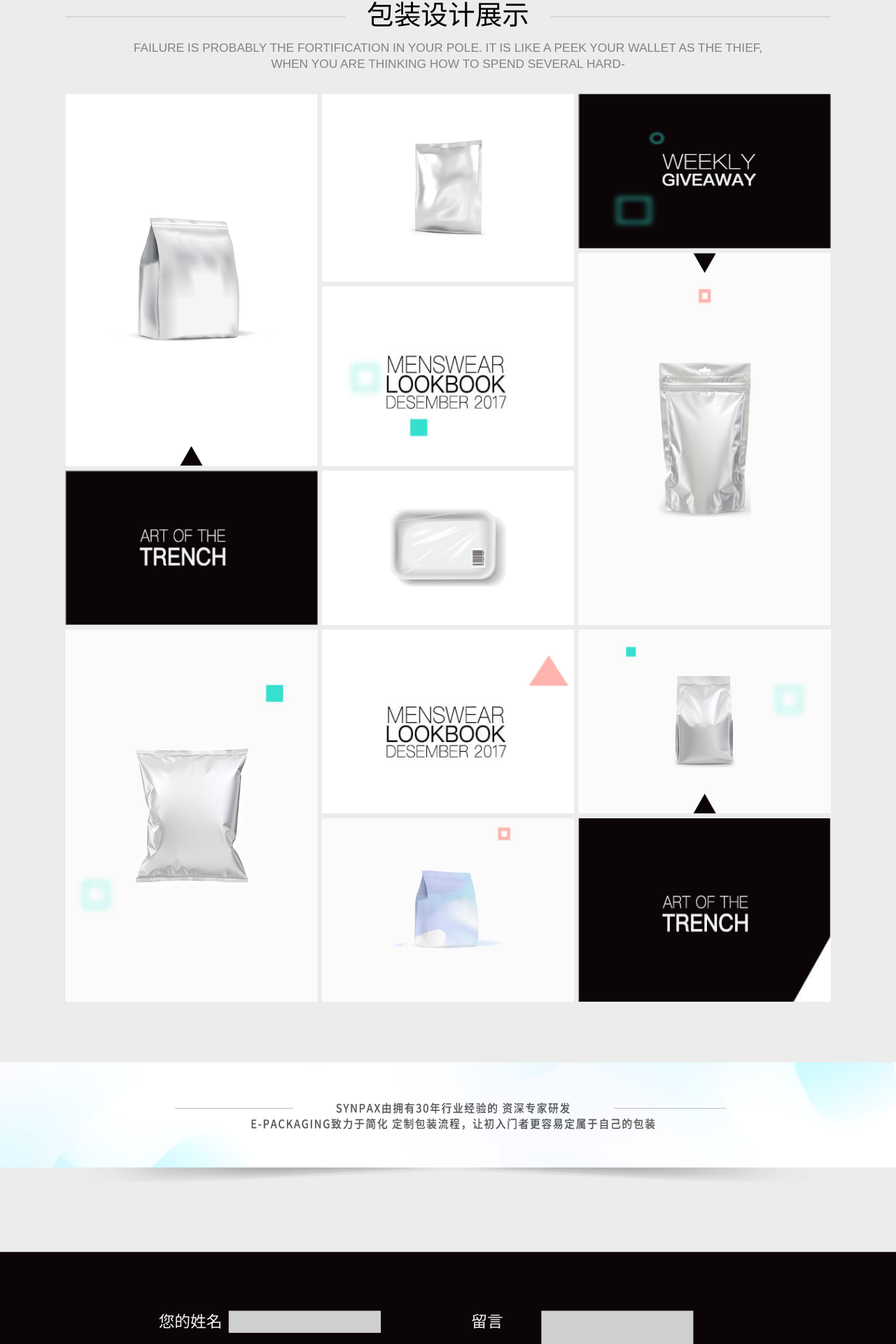
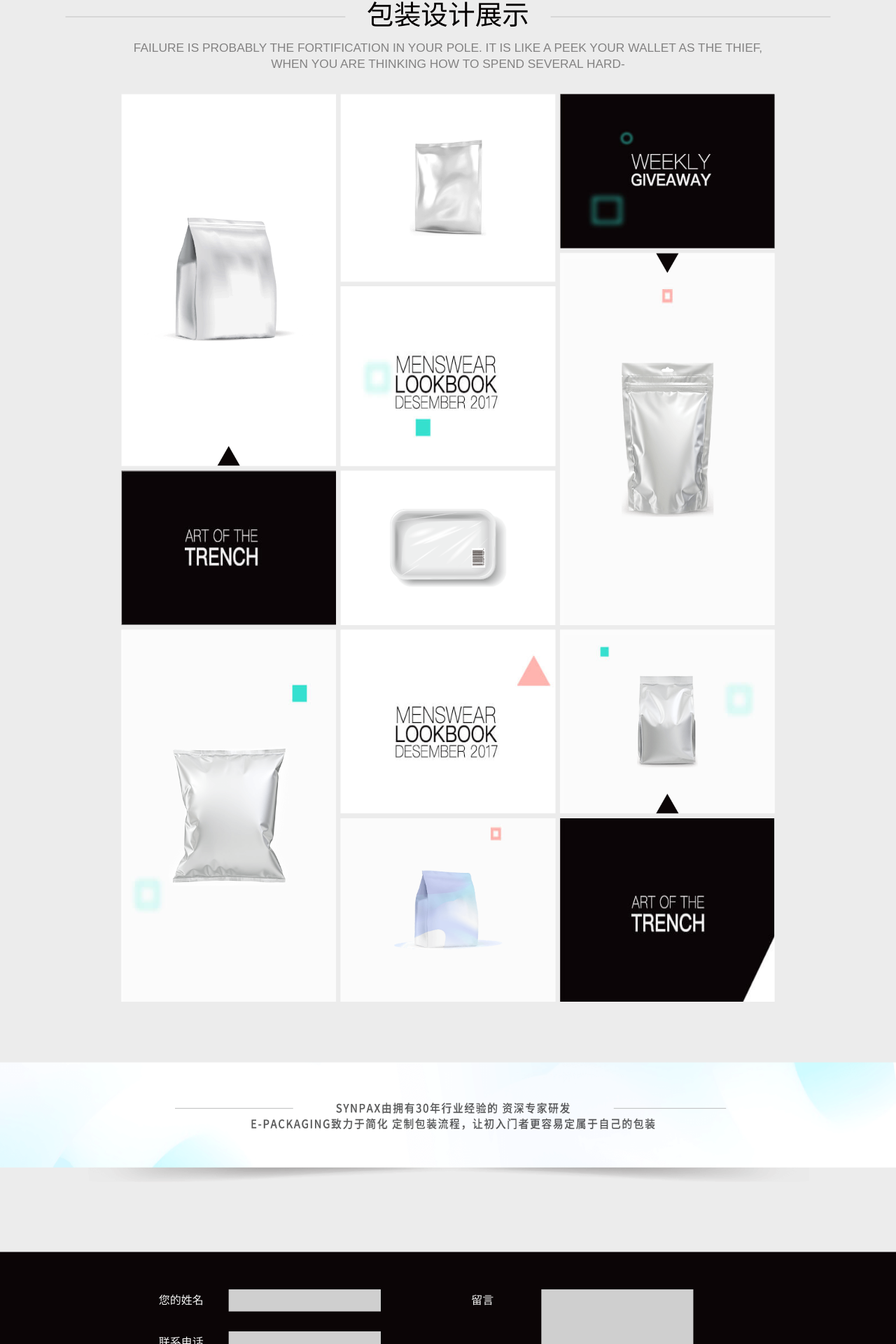
Before and after one commit to gongzhirong/synpax-view, a Vue app: page /configureBags#/home in a window 1280 px wide. Shown: the part 1299-3219 px from the top of the page at 70% size. Built offline with nearby package versions, Linux system fonts and the light colour scheme.

Commit message:
页面调整

```diff
--- a/src/assets/css/common.less
+++ b/src/assets/css/common.less
@@ -81,7 +81,7 @@ body{
 }
 .footer_contact{
 	width: 100%;
-	height: 416px;
+	height: 370px;
 	background-color: #0b0506;
 	position: relative;
 }
@@ -106,7 +106,7 @@ body{
 	height: 48px;
 	line-height: 48px;
 	color: #f4f4f3;
-	font-size: 34px;
+	font-size: 24px;
 }
 .contact_right{
 	float: right;
@@ -119,15 +119,15 @@ body{
 	border: none;
 }
 .contact_name{
-	top: 126px;
+	top: 80px;
 	left: 340px;
 }
 .contact_tel{
-	top: 217px;
+	top: 170px;
 	left: 340px;
 }
 .contact_txt{
-	top: 126px;
+	top: 80px;
 	left: 1010px;
 }
 .contact_textarea{
--- a/src/components/selectComponent.vue
+++ b/src/components/selectComponent.vue
@@ -1,6 +1,6 @@
 <template>
   <div class="selectComponent">
-    <div class="currentSelectOption">{{current.label}}</div>
+    <div class="currentSelectOption">{{current.label || '&nbsp;'}}</div>
     <div class="buttonBox" @click="open = !open">
       <span class="triangle"></span>
     </div>
--- a/src/main.js
+++ b/src/main.js
@@ -4,6 +4,30 @@ import router from './router'
 import store from './store'
 
 Vue.config.productionTip = false
+Vue.prototype.$Message = (param) => {
+  let option = {
+    content: '',
+    time: 3000
+  }
+  let paramType = typeof param
+  if (paramType === 'object' && param !== null) {
+    option = Object.assign(option, param)
+  } else {
+    option.content = param
+  }
+  let alertElement = document.createElement('div')
+  alertElement.id = 'message'
+  alertElement.style = 'position: fixed;top: 20px;width: 200px;color: #fffdfd;display: block;background: rgba(218, 23, 23, 0.54);padding: 8px 18px;left: 50%;margin-left: -100px;border-radius: 8px;'
+  let alertElementContent = document.createElement('div')
+  alertElementContent.innerHTML = option.content || '测试toast样式'
+  alertElementContent.className = 'messageContent'
+  alertElement.appendChild(alertElementContent)
+  document.getElementsByTagName('body')[0].appendChild(alertElement)
+  setTimeout(function () {
+    alertElement.remove()
+    alertElement = null
+  }, option.time)
+}
 
 new Vue({
   router,
--- a/src/views/Home.vue
+++ b/src/views/Home.vue
@@ -282,7 +282,8 @@ export default {
       position: relative;
   }
     .detail_wrap {
-        width: 1640px;
+        width: 1400px;
+        margin: 0 auto;
         margin-top: 48px;
         overflow: hidden;
     }
@@ -313,14 +314,14 @@ export default {
     }
 
     .detai_type_1 {
-        width: 540px;
+        width: 460px;
         /*height: 1148px;*/
         float: left;
         margin-right: 10px;
     }
 
     .type_1_1 {
-        width: 540px;
+        width: 460px;
         height: 797px;
         margin-bottom: 10px;
         position: relative;
@@ -328,7 +329,7 @@ export default {
     }
 
     .type_1_2 {
-        width: 540px;
+        width: 460px;
         height: 331px;
         margin-bottom: 10px;
         position: relative;
@@ -337,7 +338,7 @@ export default {
     }
 
     .type_1_3 {
-        width: 540px;
+        width: 460px;
         height: 797px;
         margin-bottom: 10px;
         position: relative;
@@ -360,14 +361,14 @@ export default {
     }
 
     .detai_type_2 {
-        width: 540px;
+        width: 460px;
         /*height: 1148px;*/
         float: left;
         margin-right: 10px;
     }
 
     .type_2_1 {
-        width: 540px;
+        width: 460px;
         height: 402px;
         margin-bottom: 10px;
         position: relative;
@@ -375,7 +376,7 @@ export default {
     }
 
     .type_2_2 {
-        width: 540px;
+        width: 460px;
         height: 385px;
         margin-bottom: 10px;
         position: relative;
@@ -424,7 +425,7 @@ export default {
     }
 
     .type_2_3 {
-        width: 540px;
+        width: 460px;
         height: 331px;
         margin-bottom: 10px;
         position: relative;
@@ -432,7 +433,7 @@ export default {
     }
 
     .type_2_4 {
-        width: 540px;
+        width: 460px;
         height: 393px;
         margin-bottom: 11px;
         position: relative;
@@ -441,7 +442,7 @@ export default {
     }
 
     .type_2_5 {
-        width: 540px;
+        width: 460px;
         height: 393px;
         margin-bottom: 10px;
         position: relative;
@@ -453,13 +454,13 @@ export default {
     }
 
     .detai_type_3 {
-        width: 540px;
+        width: 460px;
         /*height: 1148px;*/
         float: left;
     }
 
     .type_3_1 {
-        width: 540px;
+        width: 460px;
         height: 331px;
         margin-bottom: 10px;
         position: relative;
@@ -468,7 +469,7 @@ export default {
     }
 
     .type_3_2 {
-        width: 540px;
+        width: 460px;
         height: 797px;
         margin-bottom: 10px;
         position: relative;
@@ -479,7 +480,7 @@ export default {
     }
 
     .type_3_3 {
-        width: 540px;
+        width: 460px;
         height: 393px;
         margin-bottom: 11px;
         position: relative;
@@ -491,7 +492,7 @@ export default {
     }
 
     .type_3_4 {
-        width: 540px;
+        width: 460px;
         height: 393px;
         margin-bottom: 10px;
         position: relative;
--- a/src/views/configureBags.vue
+++ b/src/views/configureBags.vue
@@ -183,7 +183,7 @@
               </div>
               <div class="importCardContent" v-show="importCardTitleOne">
                 <div class="selectBox">
-                  <span v-for="option in bagContentList" class="selectOtion" :class="{active: data.prop1 === option.value}" @click="data.prop1 = option.value" :key="option.value">{{option.label}}</span>
+                  <span v-for="option in bagContentList" class="selectOtion" :class="{active: data.prop1.indexOf(option.value) > -1}" @click="selectBagContent(option.value)" :key="option.value">{{option.label}}</span>
                 </div>
                 <div style="margin-top: 2px;">
                   <textarea rows="4" class="textareaStyle" placeholder="内容物描述">
@@ -227,7 +227,7 @@
               </div>
               <div class="importCardContent" v-show="importCardTitleFour">
                 <div class="selectBox">
-                  <span v-for="option in surfaceContentList" class="selectOtion" :class="{active: data.prop3 === option.value}" @click="data.prop3 = option.value" :key="option.value">{{option.label}}</span>
+                  <span v-for="option in surfaceContentList" class="selectOtion" :class="{active: data.prop3.indexOf(option.value) > -1}" @click="selectSurfaceContent(option.value)" :key="option.value">{{option.label}}</span>
                 </div>
               </div>
             </div>
@@ -239,7 +239,7 @@
               </div>
               <div class="importCardContent" v-show="importCardTitleFive">
                 <div class="selectBox">
-                  <span v-for="option in openingContentList" class="selectOtion" :class="{active: data.prop4 === option.value}" @click="data.prop4 = option.value" :key="option.value">{{option.label}}</span>
+                  <span v-for="option in openingContentList" class="selectOtion" :class="{active: data.prop4.indexOf(option.value) > -1}" @click="selectOpeningContent(option.value)" :key="option.value">{{option.label}}</span>
                 </div>
               </div>
             </div>
@@ -262,39 +262,40 @@
                 <span class="arrow"></span>
               </div>
               <div class="importCardContent" v-show="importCardTitleSeven">
-                <div class="row">
+                <div class="row" style="position: relative;">
+                  <span style="color: red;font-size: 48px;position: absolute;left: -28px;top: -8px;">*</span>
                   <div class="rowItem">
-                    <SelectComponent v-model="data.prop6">
+                    <SelectComponent v-model="data.prop6.type">
                       <Option v-for="option in textureContentList" :value="option.value" :label="option.label" :key="option.value"></Option>
                     </SelectComponent>
                   </div>
                   <div class="rowItem">
-                    <input type="" name="">mm
+                    <input type="" name="" v-model="data.prop6.num">mm
                   </div>
                 </div>
                 <div class="row">
                   <div class="rowItem">
-                    <SelectComponent v-model="data.prop7">
+                    <SelectComponent v-model="data.prop7.type">
                       <Option v-for="option in textureContentList" :value="option.value" :label="option.label" :key="option.value"></Option>
                     </SelectComponent>
                   </div>
                   <div class="rowItem">
-                    <input type="" name="">mm
+                    <input type="" name="" v-model="data.prop7.num">mm
                   </div>
                 </div>
                 <div class="row">
                   <div class="rowItem">
-                    <SelectComponent v-model="data.prop8">
+                    <SelectComponent v-model="data.prop8.type">
                       <Option v-for="option in textureContentList" :value="option.value" :label="option.label" :key="option.value"></Option>
                     </SelectComponent>
                   </div>
                   <div class="rowItem">
-                    <input type="" name="">mm
+                    <input type="" name="" v-model="data.prop8.num">mm
                   </div>
                 </div>
                 <div class="row">
                   <div class="rowItem">
-                    <SelectComponent v-model="data.prop9">
+                    <SelectComponent v-model="data.prop9.type">
                       <Option v-for="option in textureContentList" :value="option.value" :label="option.label" :key="option.value"></Option>
                     </SelectComponent>
                   </div>
@@ -331,15 +332,15 @@ export default {
       // 配置信息
       data: {
         type: 1,
-        prop1: false,
+        prop1: [],
         prop2: false,
-        prop3: false,
-        prop4: false,
+        prop3: [],
+        prop4: [],
         prop5: false,
-        prop6: '',
-        prop7: '',
-        prop8: '',
-        prop9: ''
+        prop6: {type: '', num: ''},
+        prop7: {type: '', num: ''},
+        prop8: {type: '', num: ''},
+        prop9: {type: '', num: ''}
       },
       upLoadImgShowList: [],
       importCardTitleOne: true,
@@ -408,6 +409,33 @@ export default {
     Option
   },
   methods: {
+    // 选择内容物
+    selectBagContent (value) {
+      let index = this.data.prop1.indexOf(value)
+      if ( index > -1) {
+        this.data.prop1.splice(index, 1)
+      } else {
+        this.data.prop1.push(value)
+      }
+    },
+    // 选择表面
+    selectSurfaceContent (value) {
+      let index = this.data.prop3.indexOf(value)
+      if ( index > -1) {
+        this.data.prop3.splice(index, 1)
+      } else {
+        this.data.prop3.push(value)
+      }
+    },
+    // 选择开口方式
+    selectOpeningContent (value) {
+      let index = this.data.prop4.indexOf(value)
+      if ( index > -1) {
+        this.data.prop4.splice(index, 1)
+      } else {
+        this.data.prop4.push(value)
+      }
+    },
     // 图片上传
     openUpload () {
       this.$refs.uploadInput.click()
@@ -422,7 +450,17 @@ export default {
     },
     // 汇总显示
     addToCar () {
-        this.$router.push({path: '/addToCar'});
+      // 配置校验
+      // 材质第一项必填，其他三项不必填可以选择无，当只选第一项，其他三项为空或者无时，只能选PE或者PE结尾的选项
+      if (!this.data.prop6.type) {
+        return this.$Message('材质第一项为必填')
+      } else if (!this.data.prop7.type && !this.data.prop8.type && !this.data.prop9.type) {
+        let pePro = ['4', '8', '10', '12']
+        if (pePro.indexOf(this.data.prop6.type) < 0) {
+          return this.$Message('材质只选一项时，只能选PE或者PE结尾材质')
+        }
+      }
+      this.$router.push({path: '/addToCar'});
     }
   },
   created () {
--- a/src/views/configureMembrane.vue
+++ b/src/views/configureMembrane.vue
@@ -79,7 +79,7 @@
             <!-- 自定义 -->
             <div class="importCard" :class="{active: importCardTitleFour}">
               <div class="importCardTitle" @click="importCardTitleFour = !importCardTitleFour">
-                <span>材质</span>
+                <span>自定义</span>
                 <span class="arrow"></span>
               </div>
               <div class="importCardContent" v-show="importCardTitleFour">
```
